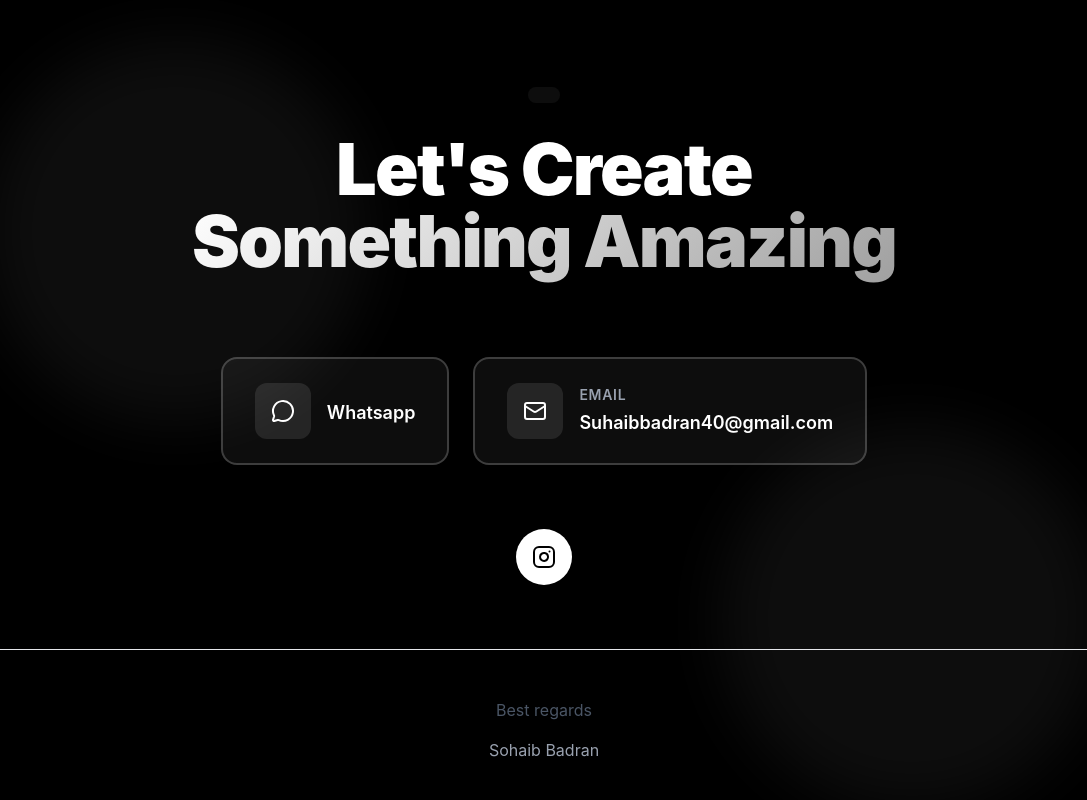
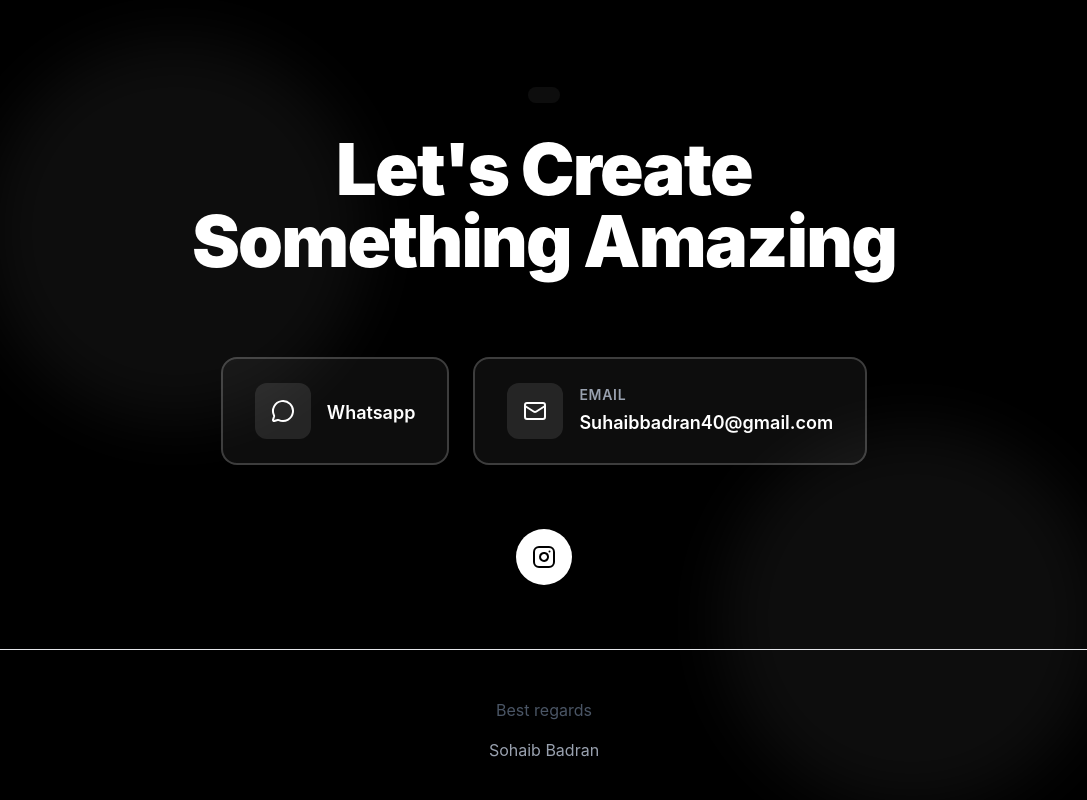
Before and after one commit to Mohammadqaddoomy/Suhaib-Badran-Portfolio, a React (Vite) app: page / in a window 1280 px wide. Shown: the part 2433-3233 px from the top of the page, without its empty margins (96-1183 px from the left). Built offline with nearby package versions, Linux system fonts and the light colour scheme; no server answers; the database is empty.

Commit message:
Change gradient text to white in Contact component

```diff
--- a/src/components/Contact.jsx
+++ b/src/components/Contact.jsx
@@ -38,7 +38,7 @@ const Contact = () => {
           <h2 className="text-5xl md:text-7xl font-black mb-6 tracking-tight text-white">
             Let's Create
             <br />
-            <span className="gradient-text">Something Amazing</span>
+            <span className="text-white">Something Amazing</span>
           </h2>
 
           <p className="text-xl max-w-2xl mx-auto font-light text-gray-300">
```
